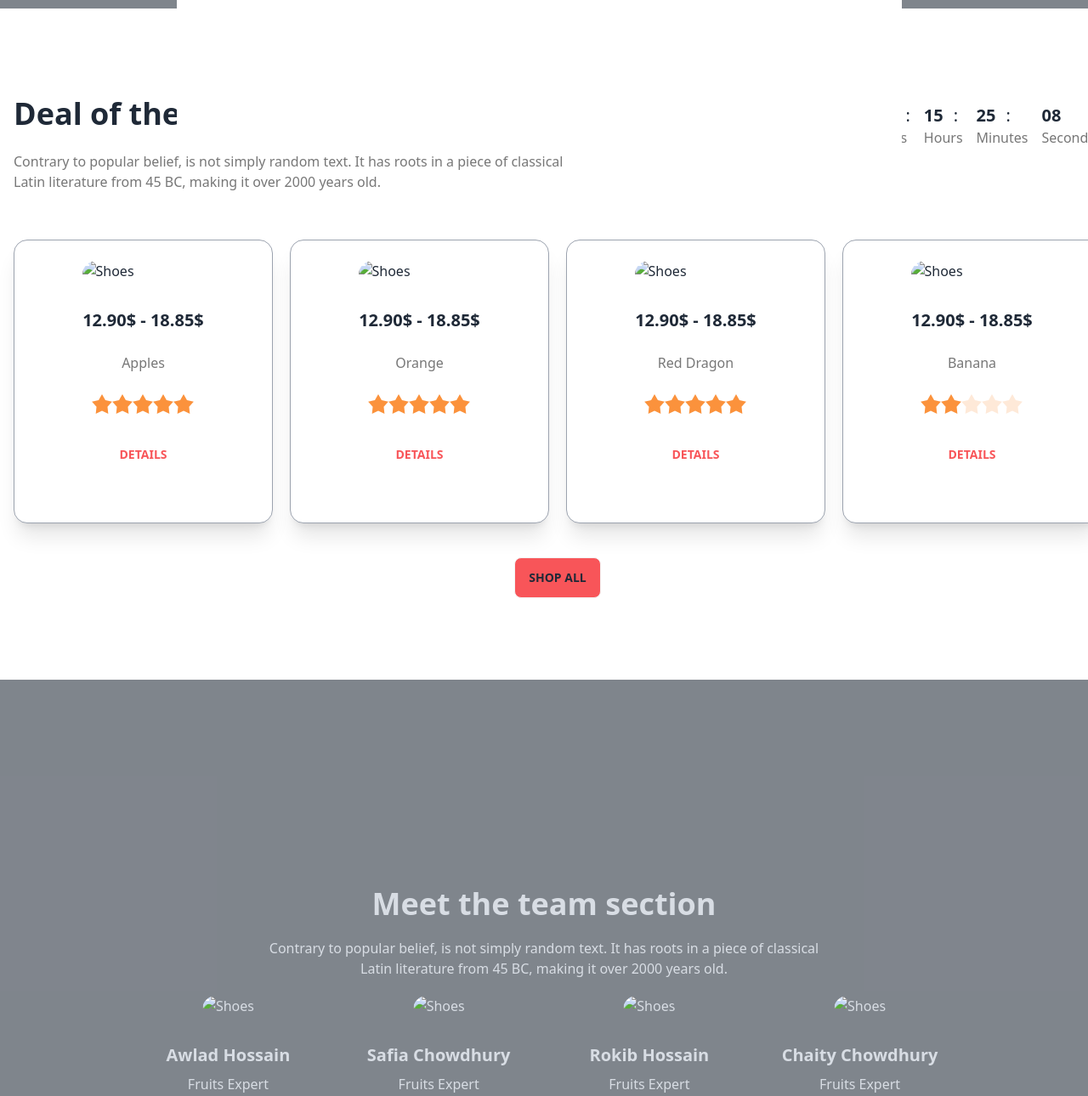
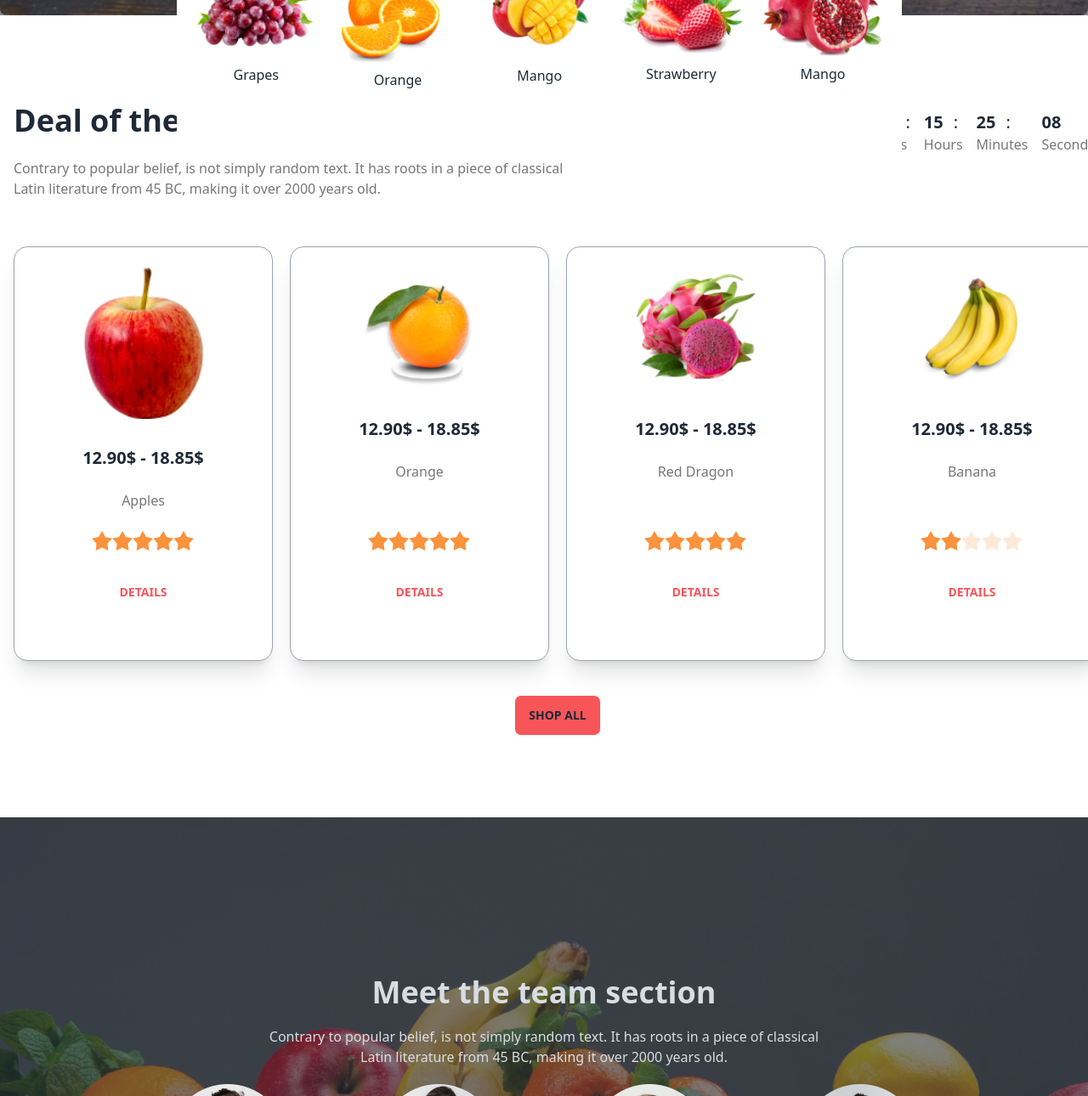
Before and after one commit to Jihad-24/Fruit-Brust, a plain HTML site: page index.html in a window 1280 px wide. Shown: the part 866-2156 px from the top of the page at 85% size. Drawn offline with nearby package versions, Linux system fonts and the light colour scheme; the site is published under a folder, as on GitHub Pages, so addresses that start at the root find nothing.

Commit message:
problem fix

```diff
--- a/index.html
+++ b/index.html
@@ -5,7 +5,7 @@
   <meta charset="UTF-8">
   <meta name="viewport" content="width=device-width, initial-scale=1.0">
   <title>Fruit Burst</title>
-  <link rel="shortcut icon" href="/images/logo.png" type="image/x-icon">
+  <link rel="shortcut icon" href="./images/logo.png" type="image/x-icon">
   <!-- poppines Font -->
   <link rel="preconnect" href="https://fonts.googleapis.com">
   <link rel="preconnect" href="https://fonts.gstatic.com" crossorigin>
@@ -69,7 +69,7 @@
 
           </div>
           <div class="flex items-center">
-            <img src="/images/logo.png" alt="">
+            <img src="./images/logo.png" alt="">
             <a class="btn btn-ghost normal-case text-xl lg:text-4xl">Fruit Burst</a>
           </div>
           <div class="md:form-control md:flex md:items-center hidden">
@@ -83,7 +83,7 @@
     <div class="carousel w-full my-2 relative">
       <!-- slider 1 -->
       <div id="slide1" class="carousel-item relative w-full ">
-        <div class="hero min-h-screen rounded-lg" style="background-image: url(/images/banner1.png);">
+        <div class="hero min-h-screen rounded-lg" style="background-image: url(./images/banner1.png);">
           <div class="hero-overlay bg-opacity-60"></div>
           <div class="hero-content text-center text-neutral-content">
             <div class="max-w-md">
@@ -100,7 +100,7 @@
       </div>
       <!-- slider 2 -->
       <div id="slide2" class="carousel-item relative w-full">
-        <div class="hero min-h-screen rounded-lg" style="background-image: url(/images/banner2.png);">
+        <div class="hero min-h-screen rounded-lg" style="background-image: url(./images/banner2.png);">
           <div class="hero-overlay bg-opacity-60"></div>
           <div class="hero-content text-center text-neutral-content">
             <div class="max-w-md">
@@ -117,7 +117,7 @@
       </div>
       <!-- slider 3 -->
       <div id="slide3" class="carousel-item relative w-full">
-        <div class="hero min-h-screen rounded-lg" style="background-image: url(/images/banner3.png);">
+        <div class="hero min-h-screen rounded-lg" style="background-image: url(./images/banner3.png);">
           <div class="hero-overlay bg-opacity-60"></div>
           <div class="hero-content text-center text-neutral-content">
             <div class="max-w-md">
@@ -134,7 +134,7 @@
       </div>
       <!-- slider 4 -->
       <div id="slide4" class="carousel-item relative w-full">
-        <div class="hero min-h-screen rounded-lg" style="background-image: url(/images/banner4.png);">
+        <div class="hero min-h-screen rounded-lg" style="background-image: url(./images/banner4.png);">
           <div class="hero-overlay bg-opacity-60"></div>
           <div class="hero-content text-center text-neutral-content">
             <div class="max-w-md">
@@ -154,23 +154,24 @@
     <div class="lg:container lg:bg-white lg:mx-auto lg:h-64 lg:w-8/12 lg:absolute lg:-mt-24 lg:rounded-xl lg:ml-52 lg:p-5 hidden lg:block">
       <div class="grid grid-cols-5 text-center gap-5">
         <div class="text-center">
-          <img src="/images/fruit1.png" alt="" class="w-40 pb-3">
+          <!-- <img src="./images/fruit1.png" alt="" class="w-40 pb-3"> -->
+          <img src="./images/fruit1.png" alt="" class="w-40 pb-3">
           <p>Grapes</p>
         </div>
         <div class="">
-          <img src="/images/fruit2.png" alt="" class="w-32 pb-1">
+          <img src="./images/fruit2.png" alt="" class="w-32 pb-1">
           <p>Orange</p>
         </div>
         <div class="">
-          <img src="/images/fruit3.png" alt="" class="w-40 pb-5">
+          <img src="./images/fruit3.png" alt="" class="w-40 pb-5">
           <p>Mango</p>
         </div>
         <div class="">
-          <img src="/images/fruit4.png" alt="" class="w-40 pb-3">
+          <img src="./images/fruit4.png" alt="" class="w-40 pb-3">
           <p>Strawberry</p>
         </div>
         <div class="">
-          <img src="/images/fruit5.png" alt="" class="w-40 pb-2">
+          <img src="./images/fruit5.png" alt="" class="w-40 pb-2">
           <p>Mango</p>
         </div>
       </div>
@@ -216,7 +217,7 @@
         <div class="grid gap-5 grid-cols-1 md:grid-cols-2 lg:grid-cols-4 mt-14">
           <!-- first card -->
           <div class="card py-6 bg-base-100 border border-gray-400 shadow-xl items-center">
-            <figure><img class="w-36" src="/images/fruit6.png" alt="Shoes" /></figure>
+            <figure><img class="w-36" src="./images/fruit6.png" alt="Shoes" /></figure>
             <div class="card-body space-y-4">
               <h2 class="font-bold text-xl">12.90$ - 18.85$</h2>
               <p class="text-[#777] text-center">Apples</p>
@@ -234,7 +235,7 @@
                 <dialog id="my_modal_4" class="modal">
                   <form method="dialog" class="modal-box">
                     <div class="card bg-white items-center">
-                      <figure><img class="w-36" src="/images/fruit6.png" alt="Apple" /></figure>
+                      <figure><img class="w-36" src="./images/fruit6.png" alt="Apple" /></figure>
                       <div class="card-body space-y-4">
                         <h2 class="font-bold text-2xl">Apple</h2>
                         <p class="text-[#777] text-center">Professional employees are there for you to pick the most
@@ -261,7 +262,7 @@
           </div>
           <!-- second card -->
           <div class="card py-6 bg-base-100 border border-gray-400 shadow-xl items-center">
-            <figure><img class="w-36" src="/images/fruit7.png" alt="Shoes" /></figure>
+            <figure><img class="w-36" src="./images/fruit7.png" alt="Shoes" /></figure>
             <div class="card-body space-y-4">
               <h2 class="font-bold text-xl">12.90$ - 18.85$</h2>
               <p class="text-[#777] text-center">Orange</p>
@@ -279,7 +280,7 @@
                 <dialog id="my_modal_1" class="modal">
                   <form method="dialog" class="modal-box">
                     <div class="card bg-white items-center">
-                      <figure><img class="w-36" src="/images/fruit7.png" alt="Shoes" /></figure>
+                      <figure><img class="w-36" src="./images/fruit7.png" alt="Shoes" /></figure>
                       <div class="card-body space-y-4">
                         <h2 class="font-bold text-2xl">Orange</h2>
                         <p class="text-[#777] text-center">Professional employees are there for you to pick the most
@@ -306,7 +307,7 @@
           </div>
           <!-- third card -->
           <div class="card py-6 bg-base-100 border border-gray-400 shadow-xl items-center">
-            <figure><img class="w-36" src="/images/fruit8.png" alt="Shoes" /></figure>
+            <figure><img class="w-36" src="./images/fruit8.png" alt="Shoes" /></figure>
             <div class="card-body space-y-4">
               <h2 class="font-bold text-xl">12.90$ - 18.85$</h2>
               <p class="text-[#777] text-center">Red Dragon</p>
@@ -324,7 +325,7 @@
                 <dialog id="my_modal_2" class="modal">
                   <form method="dialog" class="modal-box">
                     <div class="card bg-white items-center">
-                      <figure><img class="w-36" src="/images/fruit8.png" alt="Shoes" /></figure>
+                      <figure><img class="w-36" src="./images/fruit8.png" alt="Shoes" /></figure>
                       <div class="card-body space-y-4">
                         <h2 class="font-bold text-2xl">Red Dragon</h2>
                         <p class="text-[#777] text-center">Professional employees are there for you to pick the most
@@ -351,7 +352,7 @@
           </div>
           <!-- forth card -->
           <div class="card py-6 bg-base-100 border border-gray-400 shadow-xl items-center">
-            <figure><img class="w-36" src="/images/fruit9.png" alt="Shoes" /></figure>
+            <figure><img class="w-36" src="./images/fruit9.png" alt="Shoes" /></figure>
             <div class="card-body space-y-4">
               <h2 class="font-bold text-xl">12.90$ - 18.85$</h2>
               <p class="text-[#777] text-center">Banana</p>
@@ -369,7 +370,7 @@
                 <dialog id="my_modal_3" class="modal">
                   <form method="dialog" class="modal-box">
                     <div class="card bg-white items-center">
-                      <figure><img class="w-36" src="/images/fruit9.png" alt="Shoes" /></figure>
+                      <figure><img class="w-36" src="./images/fruit9.png" alt="Shoes" /></figure>
                       <div class="card-body space-y-4">
                         <h2 class="font-bold text-2xl">Banana</h2>
                         <p class="text-[#777] text-center">Professional employees are there for you to pick the most
@@ -402,7 +403,7 @@
     </section>
     <!-- team section -->
     <section class="container my-5 md:my-24">
-      <div class="hero min-h-screen" style="background-image: url(/images/banner1.png);">
+      <div class="hero min-h-screen" style="background-image: url(./images/banner1.png);">
         <div class="hero-overlay bg-opacity-60"></div>
         <div class=" text-center text-neutral-content">
           <div class="">
@@ -414,7 +415,7 @@
           <div class="grid grid-cols-1 md:grid-cols-2 lg:grid-cols-4">
             <!-- first card -->
             <div class="card bg-transparent items-center">
-              <figure><img src="/images/member1.png" alt="Shoes" /></figure>
+              <figure><img src="./images/member1.png" alt="Shoes" /></figure>
               <div class="card-body">
                 <h2 class="card-title">Awlad Hossain</h2>
                 <p class="text-center">Fruits Expert</p>
@@ -427,7 +428,7 @@
             </div>
             <!-- third card -->
             <div class="card bg-transparent items-center">
-              <figure><img src="/images/member2.png" alt="Shoes" /></figure>
+              <figure><img src="./images/member2.png" alt="Shoes" /></figure>
               <div class="card-body">
                 <h2 class="card-title">Safia Chowdhury</h2>
                 <p class="text-center">Fruits Expert</p>
@@ -440,7 +441,7 @@
             </div>
             <!-- third card -->
             <div class="card bg-transparent items-center">
-              <figure><img src="/images/member3.png" alt="Shoes" /></figure>
+              <figure><img src="./images/member3.png" alt="Shoes" /></figure>
               <div class="card-body">
                 <h2 class="card-title">Rokib Hossain</h2>
                 <p class="text-center">Fruits Expert</p>
@@ -453,7 +454,7 @@
             </div>
             <!-- forth card -->
             <div class="card bg-transparent items-center">
-              <figure><img src="/images/member4.png" alt="Shoes" /></figure>
+              <figure><img src="./images/member4.png" alt="Shoes" /></figure>
               <div class="card-body">
                 <h2 class="card-title">Chaity Chowdhury</h2>
                 <p class="text-center">Fruits Expert</p>
@@ -515,7 +516,7 @@
 
         </div>
         <div class="w-full lg:w-1/3 px-4 flex justify-center items-center sm:justify-start">
-          <img src="/images/whychoose1.png" alt="Why Choose Us" class="max-w-full h-auto">
+          <img src="./images/whychoose1.png" alt="Why Choose Us" class="max-w-full h-auto">
         </div>
         <div class="w-full lg:w-1/3 px-4lg:my-14">
           <div class="flex mb-8">
@@ -557,7 +558,7 @@
       <!-- small and medium device -->
       <div class="md:flex md:flex-col items-center lg:hidden">
         <div class="w-full md:w-1/2 px-4 pt-5 flex justify-center items-center sm:justify-start">
-          <img src="/images/whychoose1.png" alt="Why Choose Us" class="max-w-full h-auto">
+          <img src="./images/whychoose1.png" alt="Why Choose Us" class="max-w-full h-auto">
         </div>
         <div class="w-full md:w-1/2  px-4 md:my-10">
           <div class="flex mb-8">
@@ -632,7 +633,7 @@
   </main>
   <footer class="footer footer-center p-10 bg-[#121212] text-base-content rounded text-white">
     <div class="flex items-center">
-      <img src="/images/logo.png" alt="">
+      <img src="./images/logo.png" alt="">
       <a class="btn btn-ghost normal-case text-xl lg:text-4xl">Fruit Burst</a>
     </div>
     <div class="grid  grid-cols-3 md:grid-cols-6 gap-4">
```
